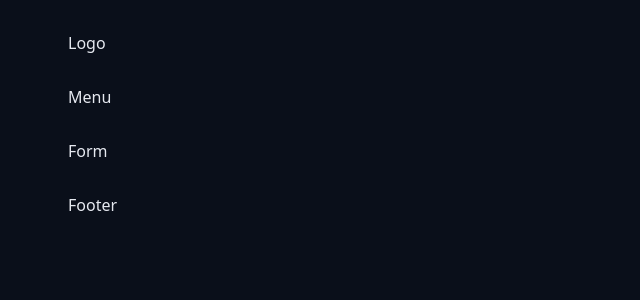
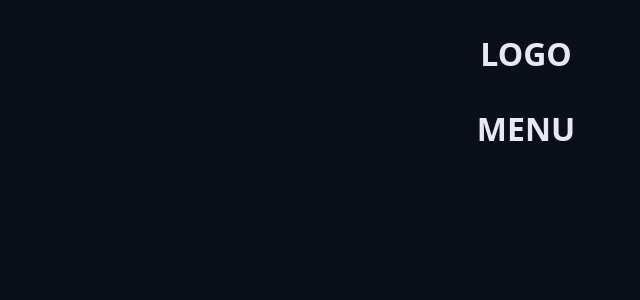
Before and after one commit to carlosjoubert/chronos-pomodoro, a React (Vite) app: page / in a window 1280 px wide. Shown: the top 300 px of the page, without its empty margins (114-754 px from the left). Built offline with nearby package versions, Linux system fonts and the light colour scheme.

Commit message:
criados componentes logo e menu

```diff
--- a/src/App.tsx
+++ b/src/App.tsx
@@ -1,43 +1,19 @@
 import './styles/theme.css'
 import './styles/global.css'
 
+import {Container} from './components/Container'
+import { Heading } from './components/Heading'
+
 export function App() {
-    return <>
-        <div className='container'>
-            <div className='container-fluid'>
-                <div className='content'>
-                    <section>
-                        Logo
-                    </section>
-                </div>
-            </div>
-        </div >
-        <div className='container'>
-            <div className='container-fluid'>
-                <div className='content'>
-                    <section>
-                        Menu
-                    </section>
-                </div>
-            </div>
-        </div >
-        <div className='container'>
-            <div className='container-fluid'>
-                <div className='content'>
-                    <section>
-                        Form
-                    </section>
-                </div>
-            </div>
-        </div >
-        <div className='container'>
-            <div className='container-fluid'>
-                <div className='content'>
-                    <section>
-                        Footer
-                    </section>
-                </div>
-            </div>
-        </div >
-    </>
+    return (
+        <>
+            <Container>
+                <Heading>LOGO</Heading>
+            </Container>
+
+            <Container>
+                <Heading>MENU</Heading>
+            </Container>
+        </>
+    );
 }
--- /dev/null
+++ b/src/components/Container.module.css
@@ -0,0 +1,12 @@
+.container-fluid {
+        max-width: auto;
+    }
+
+    .container {
+        max-width: 98rem;
+        margin: 0 auto;
+    }
+
+    .content {
+        margin: 3.2rem;
+    }
--- /dev/null
+++ b/src/components/Container.tsx
@@ -0,0 +1,14 @@
+import styles from './Container.module.css'
+
+type ContainerProps = {
+    children: React.ReactNode
+}
+
+
+export function Container({ children }: ContainerProps) {
+    return (
+        <div className={styles.container}>
+            <div className={styles.content}>{children}</div>
+        </div>
+    );
+}
--- a/src/styles/global.css
+++ b/src/styles/global.css
@@ -16,16 +16,3 @@
         background: var(--gray-900);
         color: var(--text-default);
     }
-
-    .container-fluid {
-        max-width: auto;
-    }
-
-    .container {
-        max-width: 98rem;
-        margin: 0 auto;
-    }
-
-    .content {
-        margin: 3.2rem;
-    }
```
